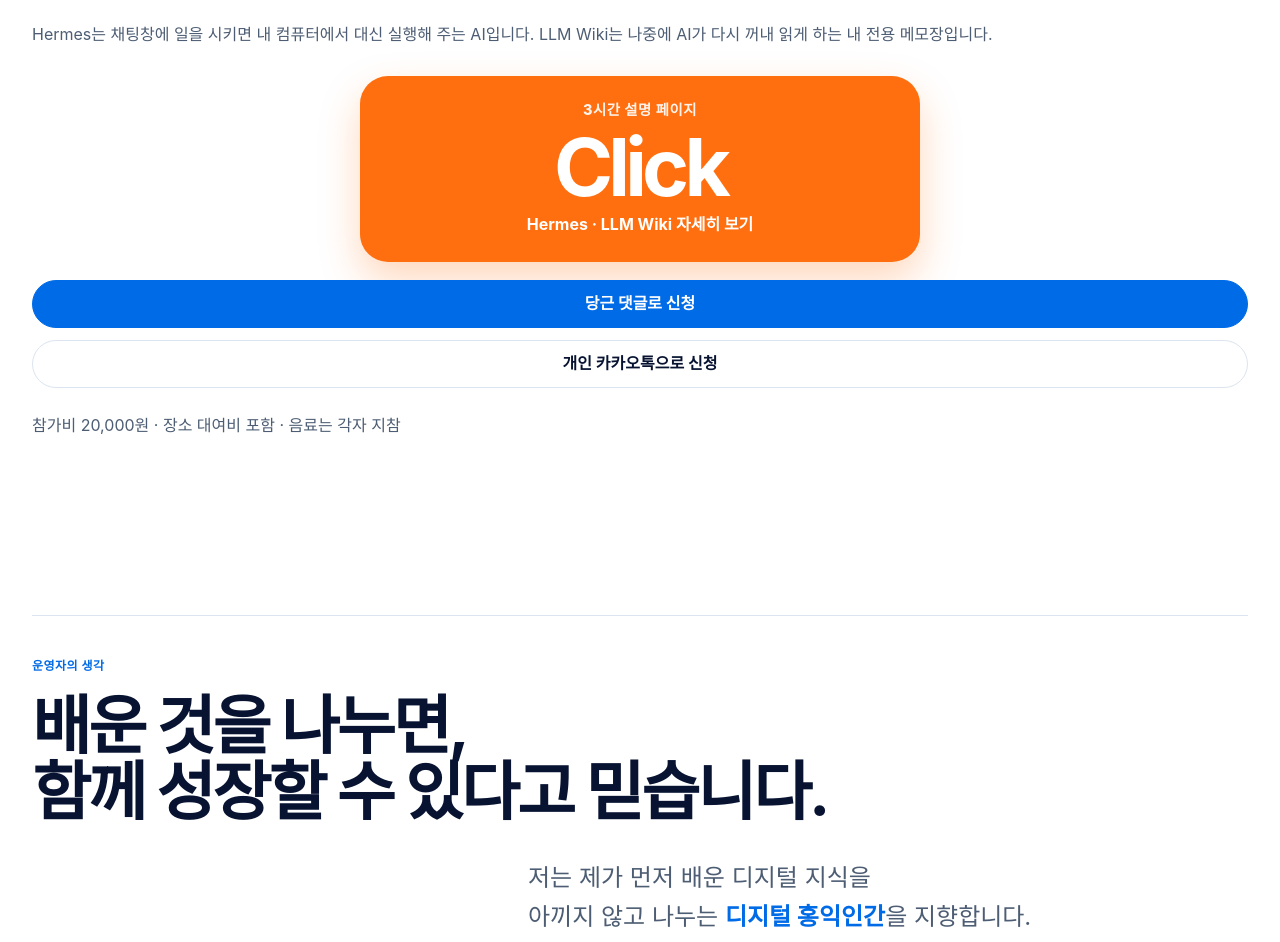
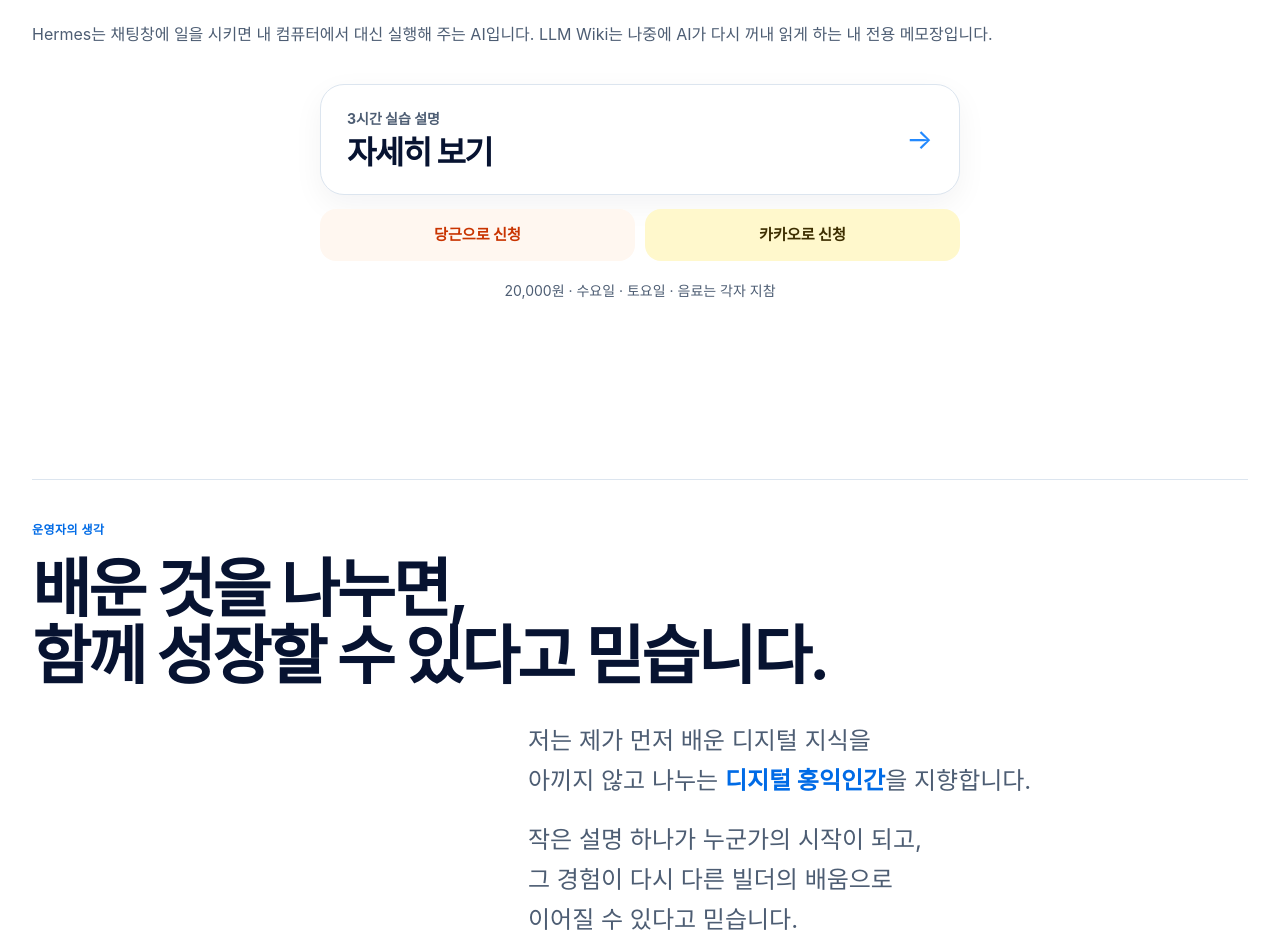
Before and after one commit to aihubos/aibuilderslab, a website: page index.html in a window 1280 px wide. Shown: the part 1284-2226 px from the top of the page. Drawn offline with Linux system fonts and the light colour scheme; no server answers.

Commit message:
Restyle the workshop CTA in a quieter Apple/Toss/Wanted layout.

```diff
--- a/index.html
+++ b/index.html
@@ -338,16 +338,20 @@
             </div>
           </dl>
           <p class="hero-benefit-apply">Hermes는 채팅창에 일을 시키면 내 컴퓨터에서 대신 실행해 주는 AI입니다. LLM Wiki는 나중에 AI가 다시 꺼내 읽게 하는 내 전용 메모장입니다.</p>
-          <a class="hermes-click" href="hermes.html">
-            <span class="hermes-click-kicker">3시간 설명 페이지</span>
-            <strong>Click</strong>
-            <span class="hermes-click-sub">Hermes · LLM Wiki 자세히 보기</span>
-          </a>
-          <div class="hero-benefit-actions">
-            <a class="button button-primary" data-contact-key="paidWorkshop">당근 댓글로 신청</a>
-            <a class="button button-secondary" data-contact-key="kakaoProfile">개인 카카오톡으로 신청</a>
+          <div class="workshop-cta">
+            <a class="workshop-cta-main" href="hermes.html">
+              <span>
+                <small>3시간 실습 설명</small>
+                <strong>자세히 보기</strong>
+              </span>
+              <em aria-hidden="true">→</em>
+            </a>
+            <div class="workshop-cta-row">
+              <a class="workshop-cta-apply" data-contact-key="paidWorkshop">당근으로 신청</a>
+              <a class="workshop-cta-apply workshop-cta-kakao" data-contact-key="kakaoProfile">카카오로 신청</a>
+            </div>
+            <p>20,000원 · 수요일 · 토요일 · 음료는 각자 지참</p>
           </div>
-          <p class="hero-benefit-apply">참가비 20,000원 · 장소 대여비 포함 · 음료는 각자 지참</p>
         </div>
       </section>
 
--- a/styles.css
+++ b/styles.css
@@ -2769,41 +2769,82 @@ p {
 
 .application-actions,
 
-.hermes-click {
+
+.workshop-cta {
+  display: grid;
+  gap: 14px;
+  width: min(100%, 640px);
+  margin: 36px auto 0;
+}
+.workshop-cta-main {
   display: flex;
-  flex-direction: column;
+  align-items: center;
+  justify-content: space-between;
+  min-height: 92px;
+  padding: 22px 26px;
+  border: 1px solid var(--border-light);
+  border-radius: 24px;
+  background: #fff;
+  box-shadow: 0 10px 30px rgba(7, 19, 49, 0.05);
+}
+.workshop-cta-main small {
+  display: block;
+  margin-bottom: 4px;
+  color: var(--text-secondary);
+  font-size: 0.875rem;
+  font-weight: 700;
+}
+.workshop-cta-main strong {
+  display: block;
+  color: var(--text-primary);
+  font-size: clamp(1.5rem, 3vw, 2rem);
+  letter-spacing: -0.05em;
+  line-height: 1.15;
+}
+.workshop-cta-main em {
+  color: var(--brand-blue);
+  font-size: 1.75rem;
+  font-style: normal;
+  font-weight: 400;
+}
+.workshop-cta-main:hover,
+.workshop-cta-main:focus-visible {
+  border-color: rgba(35, 137, 254, 0.35);
+  transform: translateY(-2px);
+}
+.workshop-cta-row {
+  display: grid;
+  grid-template-columns: 1fr 1fr;
+  gap: 10px;
+}
+.workshop-cta-apply {
+  display: inline-flex;
   align-items: center;
   justify-content: center;
-  gap: 6px;
-  width: min(100%, 560px);
-  min-height: 148px;
-  margin: 28px auto 18px;
-  padding: 22px 24px 24px;
-  border-radius: 28px;
-  background: var(--channel-daangn);
-  color: #fff;
-  box-shadow: 0 18px 40px rgba(255, 111, 15, 0.28);
+  min-height: 52px;
+  padding: 0 16px;
+  border-radius: 16px;
+  background: #fff7f0;
+  color: #c93400;
+  font-size: 0.95rem;
+  font-weight: 800;
+}
+.workshop-cta-kakao {
+  background: #fff8cc;
+  color: #3d2e00;
+}
+.workshop-cta-apply:hover,
+.workshop-cta-apply:focus-visible {
+  transform: translateY(-1px);
+}
+.workshop-cta > p {
+  margin: 4px 0 0;
+  color: var(--text-secondary);
+  font-size: 0.875rem;
   text-align: center;
 }
-.hermes-click:hover,
-.hermes-click:focus-visible {
-  transform: translateY(-3px);
-  background: #ff7d22;
-}
-.hermes-click-kicker {
-  font-size: 0.9rem;
-  font-weight: 800;
-  letter-spacing: 0.04em;
-  opacity: 0.92;
-}
-.hermes-click strong {
-  font-size: clamp(3.2rem, 8vw, 5rem);
-  line-height: 0.95;
-  letter-spacing: -0.06em;
-}
-.hermes-click-sub {
-  font-size: 1rem;
-  font-weight: 750;
+@media (max-width: 640px) {
+  .workshop-cta-row { grid-template-columns: 1fr; }
 }
 .hero-benefit-actions,
 .sharing-benefit-actions {
```
